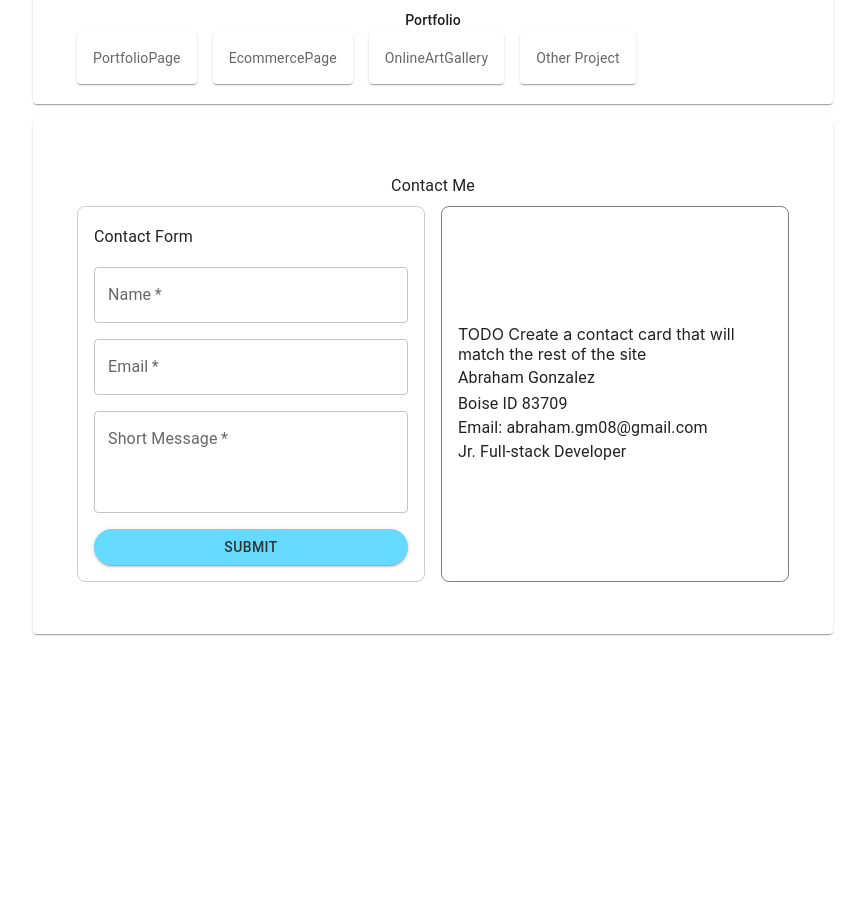
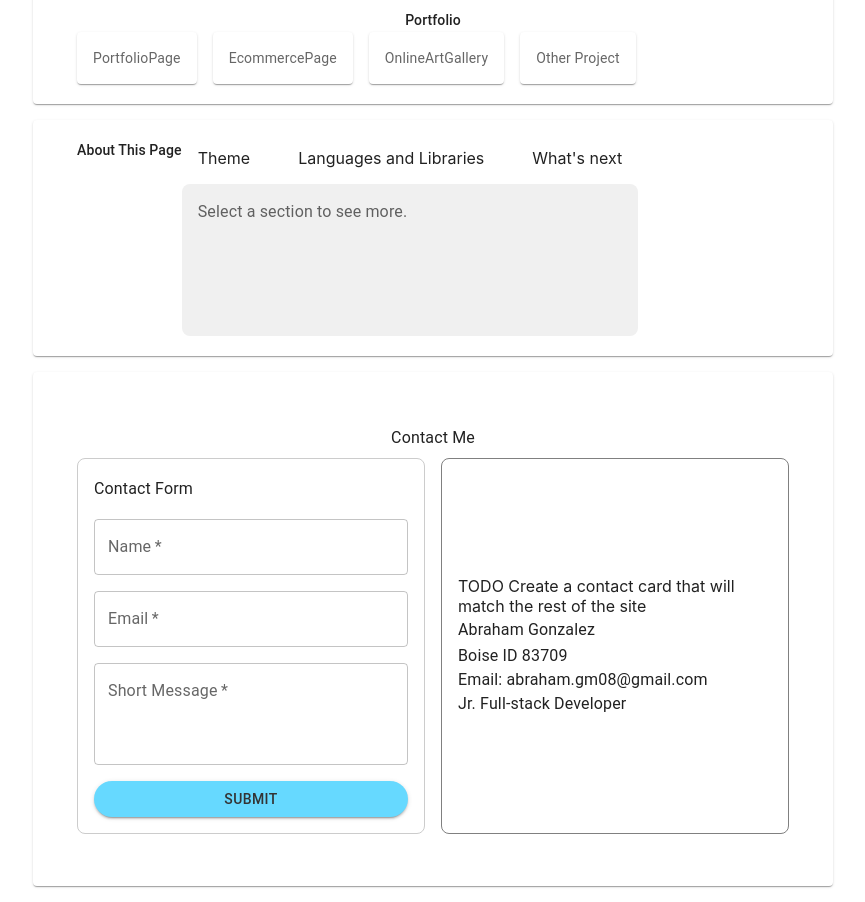
Before and after one commit to abego2018/portfolio, a React (Create React App) app in the folder abegoportfolio/: page / in a window 1280 px wide. Shown: the part 980-1882 px from the top of the page, without its empty margins (207-1072 px from the left). Before the commit the page ends 1630 px from the top, so only its background shows below. Built offline with nearby package versions, Linux system fonts and the light colour scheme.

Commit message:
added aboutthispage section

```diff
--- /dev/null
+++ b/abegoportfolio/src/components/AboutPage.jsx
@@ -0,0 +1,48 @@
+import React, { useState } from "react";
+import { Container, Box, Typography } from "@mui/material";
+import AboutMeNavBox from "./AboutMeNavBox";
+
+const aboutItems = [
+  {
+    key: "theme",
+    description: "The theme for this page",
+  },
+  {
+    key: "Languages and Libraries",
+    description:
+      "I have gone through the Long Beach 18-week developer bootcamp as well as classes through, freeCodeCamp.com, Udemy, LinkedIn and Microsoft Learning",
+  },
+  {
+    key: "What's next",
+    description:
+      "Planned changes on this page and a link to the Github repository",
+  },
+];
+function AboutPage() {
+  const [selectedKey, setSelectedKey] = useState("");
+
+  const activeItem = aboutItems.find((item) => item.key === selectedKey);
+
+  return (
+    <Container sx={{ display: "flex" }}>
+      <Box
+        sx={{
+          height: "100%",
+          display: "flex",
+          justifyContent: "center",
+        }}
+      >
+        <Typography variant="subtitle2">About This Page</Typography>
+        <Box sx={{ display: "flex" }}>
+          <AboutMeNavBox
+            selectedKey={selectedKey}
+            setSelectedKey={setSelectedKey}
+            items={aboutItems}
+          />
+        </Box>
+      </Box>
+    </Container>
+  );
+}
+
+export default AboutPage;
--- a/abegoportfolio/src/components/Header.jsx
+++ b/abegoportfolio/src/components/Header.jsx
@@ -26,7 +26,7 @@ function Header() {
     padding: "4px 12px",
     borderRadius: "50px",
     backgroundColor: cycleColors[colorIndex],
-    color: "#333333", // optional contrast
+    color: "#333333",
     transition: "background-color 0.3s",
   });
 
--- a/abegoportfolio/src/components/Home.jsx
+++ b/abegoportfolio/src/components/Home.jsx
@@ -4,6 +4,7 @@ import Hello from "./Hello";
 import AboutMe from "./AboutMe";
 import Portfolio from "./Portfolio";
 import Contact from "./Contact";
+import AboutPage from "./AboutPage";
 import ScrollToTopArrow from "./ScrollToTopArrow";
 
 function Home() {
@@ -71,6 +72,18 @@ function Home() {
           </Paper>
         </Grid>
 
+        {/* AboutthisPage*/}
+        <Grid
+          id="portfolio"
+          item
+          xs={12}
+          style={{ width: "100%", maxWidth: 800 }}
+        >
+          <Paper style={{ padding: 20 }}>
+            <AboutPage />
+          </Paper>
+        </Grid>
+
         {/* Contact */}
         <Grid
           id="contact"
```
